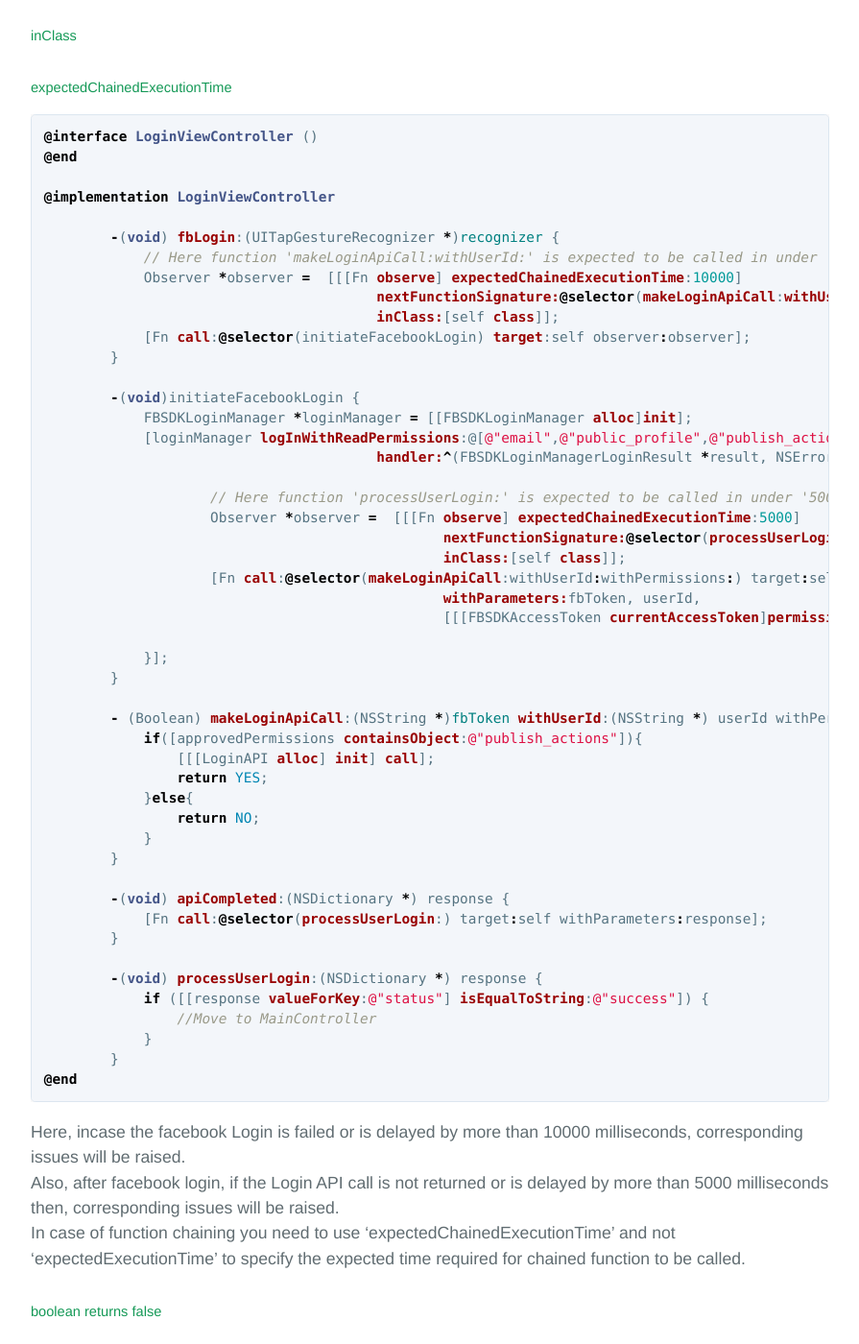
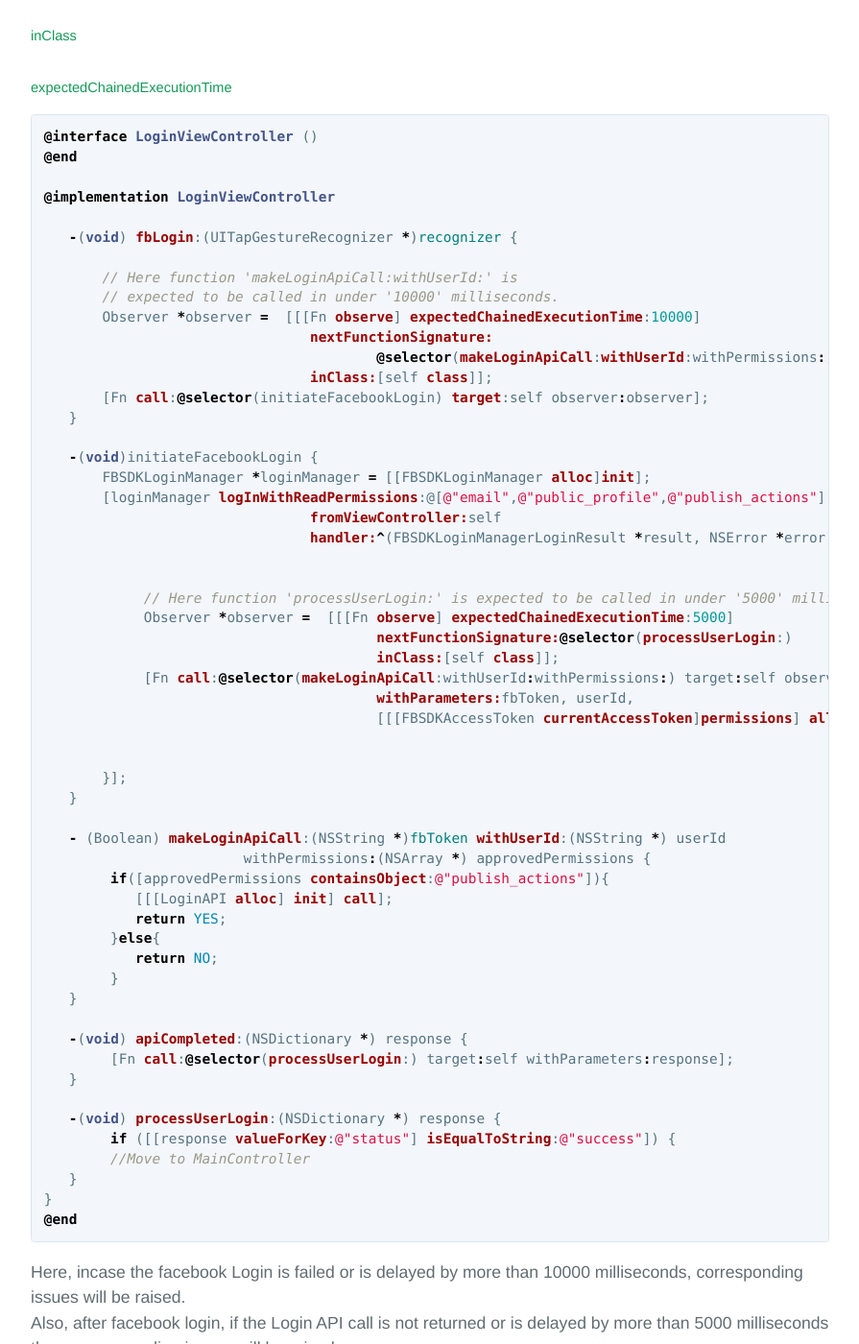
Before and after one commit to finotes/finotes.github.io, a Jekyll site: the page built from _posts/2018-01-19-ios-docs.md, in a window 1280 px wide and 1400 px high, scrolled down 7641 px. Shown: the whole window at 96% size, without its empty margins (192-1087 px from the left). Built offline with Jekyll 4.4.1, drawn with Linux system fonts in a browser that asks for light colours; some web fonts are replaced; part of the change alters nothing that is shown.

Commit message:
Update 2018-01-19-ios-docs.md

````diff
--- a/_posts/2018-01-19-ios-docs.md
+++ b/_posts/2018-01-19-ios-docs.md
@@ -310,48 +310,55 @@ When user clicks on the facebook login button the login workflow will take the u
 
 @implementation LoginViewController
 
-	-(void) fbLogin:(UITapGestureRecognizer *)recognizer {
-	    // Here function 'makeLoginApiCall:withUserId:' is expected to be called in under '10000' milliseconds.
-	    Observer *observer =  [[[Fn observe] expectedChainedExecutionTime:10000]
-	    				nextFunctionSignature:@selector(makeLoginApiCall:withUserId:withPermissions:)
+   -(void) fbLogin:(UITapGestureRecognizer *)recognizer {
+
+       // Here function 'makeLoginApiCall:withUserId:' is
+       // expected to be called in under '10000' milliseconds.
+       Observer *observer =  [[[Fn observe] expectedChainedExecutionTime:10000]
+				nextFunctionSignature:
+					@selector(makeLoginApiCall:withUserId:withPermissions:)
+				inClass:[self class]];
+       [Fn call:@selector(initiateFacebookLogin) target:self observer:observer];
+   }
+
+   -(void)initiateFacebookLogin {
+       FBSDKLoginManager *loginManager = [[FBSDKLoginManager alloc]init];
+       [loginManager logInWithReadPermissions:@[@"email",@"public_profile",@"publish_actions"]
+       				fromViewController:self
+				handler:^(FBSDKLoginManagerLoginResult *result, NSError *error) {
+
+
+	    // Here function 'processUserLogin:' is expected to be called in under '5000' milliseconds.
+	    Observer *observer =  [[[Fn observe] expectedChainedExecutionTime:5000]
+					nextFunctionSignature:@selector(processUserLogin:)
 					inClass:[self class]];
-	    [Fn call:@selector(initiateFacebookLogin) target:self observer:observer];
+	    [Fn call:@selector(makeLoginApiCall:withUserId:withPermissions:) target:self observer:observer
+					withParameters:fbToken, userId,
+					[[[FBSDKAccessToken currentAccessToken]permissions] allObjects]];
+
+
+       }];
+   }
+
+   - (Boolean) makeLoginApiCall:(NSString *)fbToken withUserId:(NSString *) userId
+   			withPermissions:(NSArray *) approvedPermissions {
+	if([approvedPermissions containsObject:@"publish_actions"]){
+       	   [[[LoginAPI alloc] init] call];
+	   return YES;
+	}else{
+	   return NO;
 	}
+   }
 
-	-(void)initiateFacebookLogin {
-	    FBSDKLoginManager *loginManager = [[FBSDKLoginManager alloc]init];
-	    [loginManager logInWithReadPermissions:@[@"email",@"public_profile",@"publish_actions"] fromViewController:self
-					handler:^(FBSDKLoginManagerLoginResult *result, NSError *error) {
+   -(void) apiCompleted:(NSDictionary *) response {
+        [Fn call:@selector(processUserLogin:) target:self withParameters:response];
+   }
 
-		    // Here function 'processUserLogin:' is expected to be called in under '5000' milliseconds.
-		    Observer *observer =  [[[Fn observe] expectedChainedExecutionTime:5000]
-						nextFunctionSignature:@selector(processUserLogin:)
-						inClass:[self class]];
-		    [Fn call:@selector(makeLoginApiCall:withUserId:withPermissions:) target:self observer:observer
-		    				withParameters:fbToken, userId,
-						[[[FBSDKAccessToken currentAccessToken]permissions] allObjects]];
-
-	    }];
-	}
-
-	- (Boolean) makeLoginApiCall:(NSString *)fbToken withUserId:(NSString *) userId withPermissions:(NSArray *) approvedPermissions {
-	    if([approvedPermissions containsObject:@"publish_actions"]){
-		[[[LoginAPI alloc] init] call];
-		return YES;
-	    }else{
-		return NO;
-	    }
-	}
-
-	-(void) apiCompleted:(NSDictionary *) response {
-	    [Fn call:@selector(processUserLogin:) target:self withParameters:response];
-	}
-
-	-(void) processUserLogin:(NSDictionary *) response {
-	    if ([[response valueForKey:@"status"] isEqualToString:@"success"]) {
-		//Move to MainController
-	    }
-	}
+   -(void) processUserLogin:(NSDictionary *) response {
+        if ([[response valueForKey:@"status"] isEqualToString:@"success"]) {
+	//Move to MainController
+   }
+}
 @end
 ```
 
````
